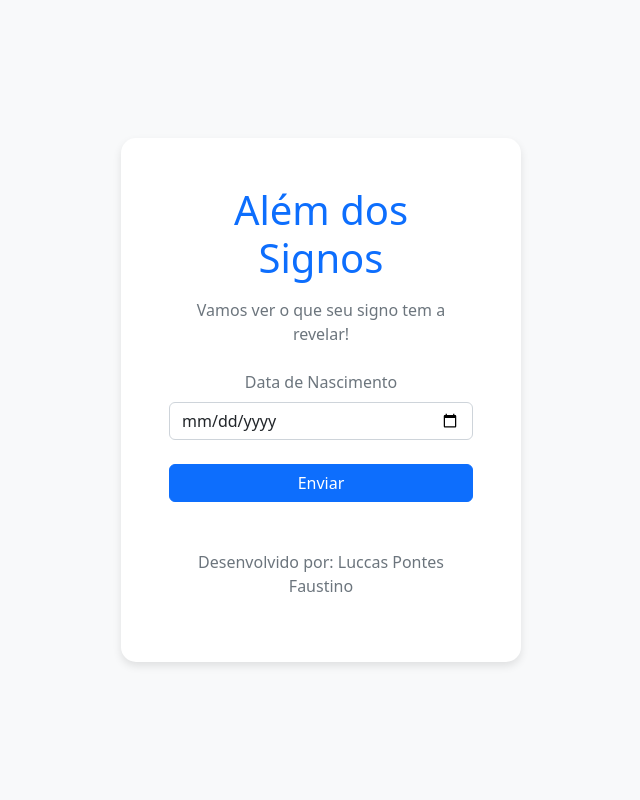
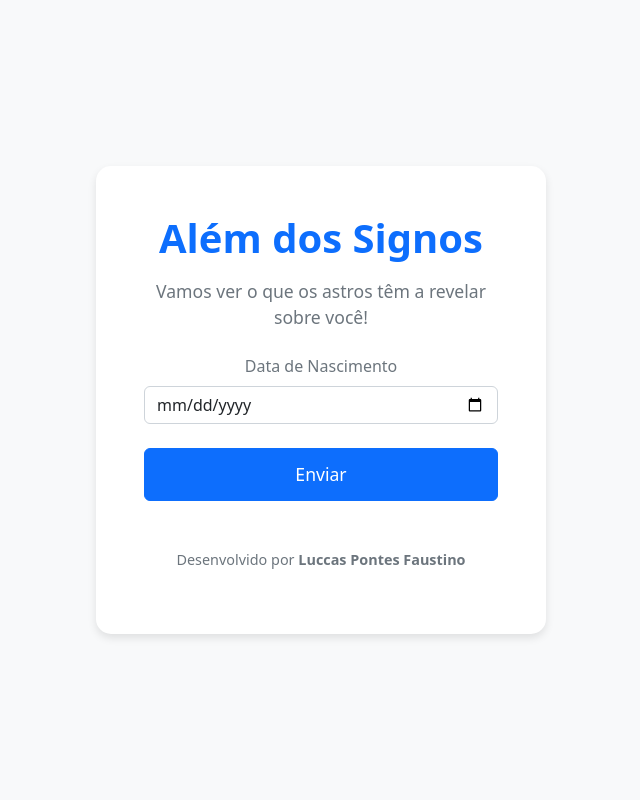
Before and after one commit to LuccasPoontes/Projeto_Signo, a PHP site: page / in a window 1280 px wide. Shown: the whole page, without its empty margins (319-959 px from the left). Run offline with PHP 8.4, Linux system fonts and the light colour scheme.

```diff
--- a/layouts/index.php
+++ b/layouts/index.php
@@ -1,20 +1,20 @@
 <?php include('header.php'); ?>
 <body>
     <div class="container-fluid main-container d-flex align-items-center justify-content-center" style="min-height: 100vh; background-color: #f8f9fa;">
-        <div class="content-wrapper text-center p-5" style="background-color: white; border-radius: 15px; box-shadow: 0px 4px 8px rgba(0, 0, 0, 0.1); max-width: 400px;">
-            <h1 class="title text-primary mb-3">Além dos Signos</h1>
-            <p class="subtitle text-muted mb-4">Vamos ver o que seu signo tem a revelar!</p>
+        <div class="content-wrapper text-center p-5" style="background-color: white; border-radius: 15px; box-shadow: 0px 4px 8px rgba(0, 0, 0, 0.1); max-width: 450px;">
+            <h1 class="title text-primary mb-3" style="font-size: 2.5rem; font-weight: 700;"> Além dos Signos</h1>
+            <p class="subtitle text-muted mb-4" style="font-size: 1.1rem;">Vamos ver o que os astros têm a revelar sobre você!</p>
 
             <form id="signo-form" method="POST" action="show_zodiac_sign.php">
                 <div class="form-group">
-                    <label for="data_nascimento" class="form-label text-secondary">Data de Nascimento</label>
+                    <label for="data_nascimento" class="form-label text-secondary" style="font-size: 1rem;">Data de Nascimento</label>
                     <input type="date" class="form-control" id="data_nascimento" name="data_nascimento" required>
                 </div>
-                <button type="submit" class="btn btn-primary mt-4 w-100">Enviar</button>
+                <button type="submit" class="btn btn-primary mt-4 w-100" style="padding: 12px; font-size: 1.1rem;">Enviar</button>
             </form>
 
-            <footer class="footer mt-5">
-                <p class="text-muted">Desenvolvido por: Luccas Pontes Faustino</p>
+            <footer class="footer mt-5 text-muted" style="font-size: 0.9rem;">
+                <p>Desenvolvido por <strong>Luccas Pontes Faustino</strong></p>
             </footer>
         </div>
     </div>
```
Also changed, not shown: layouts/show_zodiac_sign.php (+61 -17 lines), assets/imgs/aquario.png (added), assets/imgs/aries.png (added), assets/imgs/cancer.png (added), assets/imgs/escorpiao.png (added), assets/imgs/gemeos.png (added), assets/imgs/libra.png (added), assets/imgs/signofoto copy.jpg (added), assets/imgs/touro.png (added), assets/imgs/virgem.png (added).
